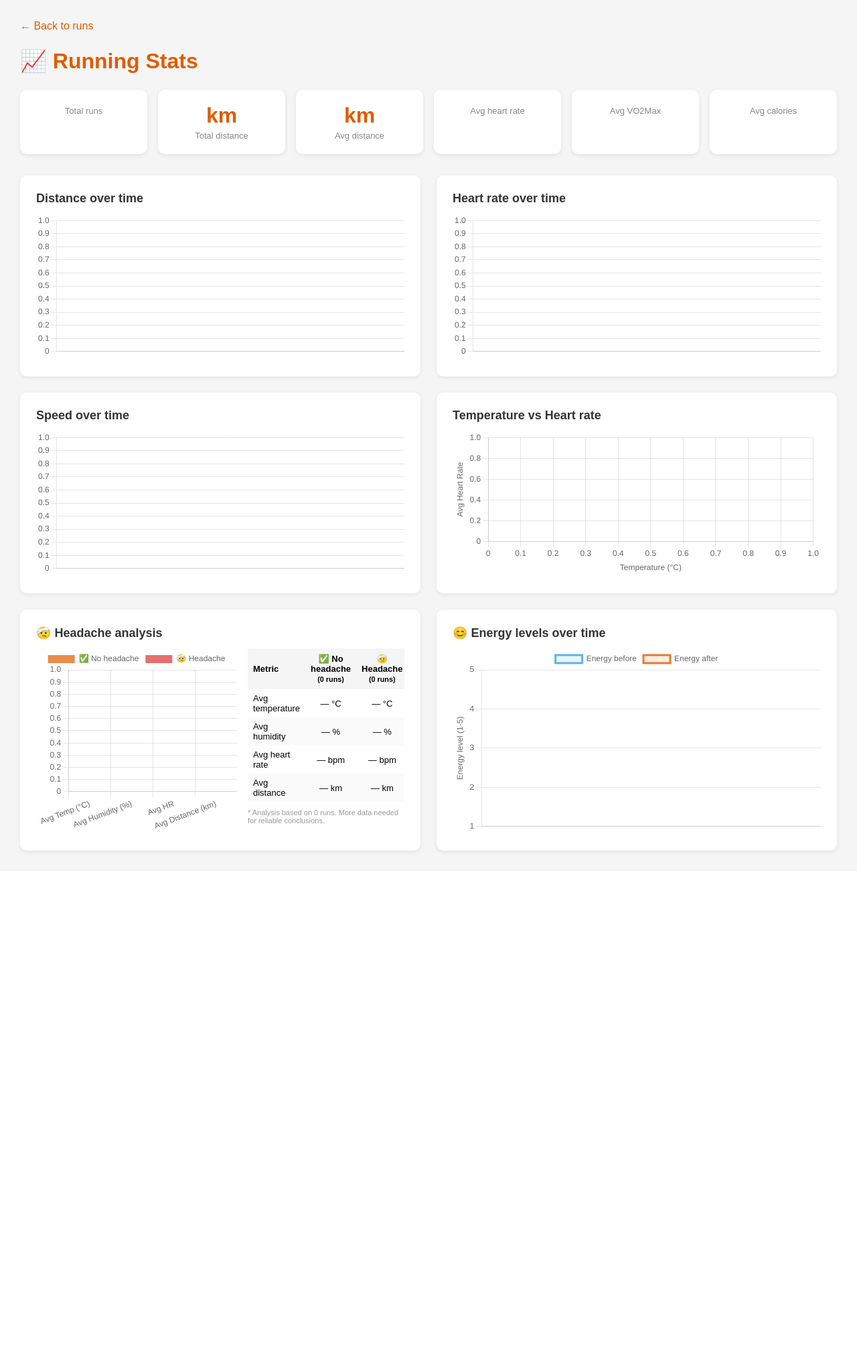
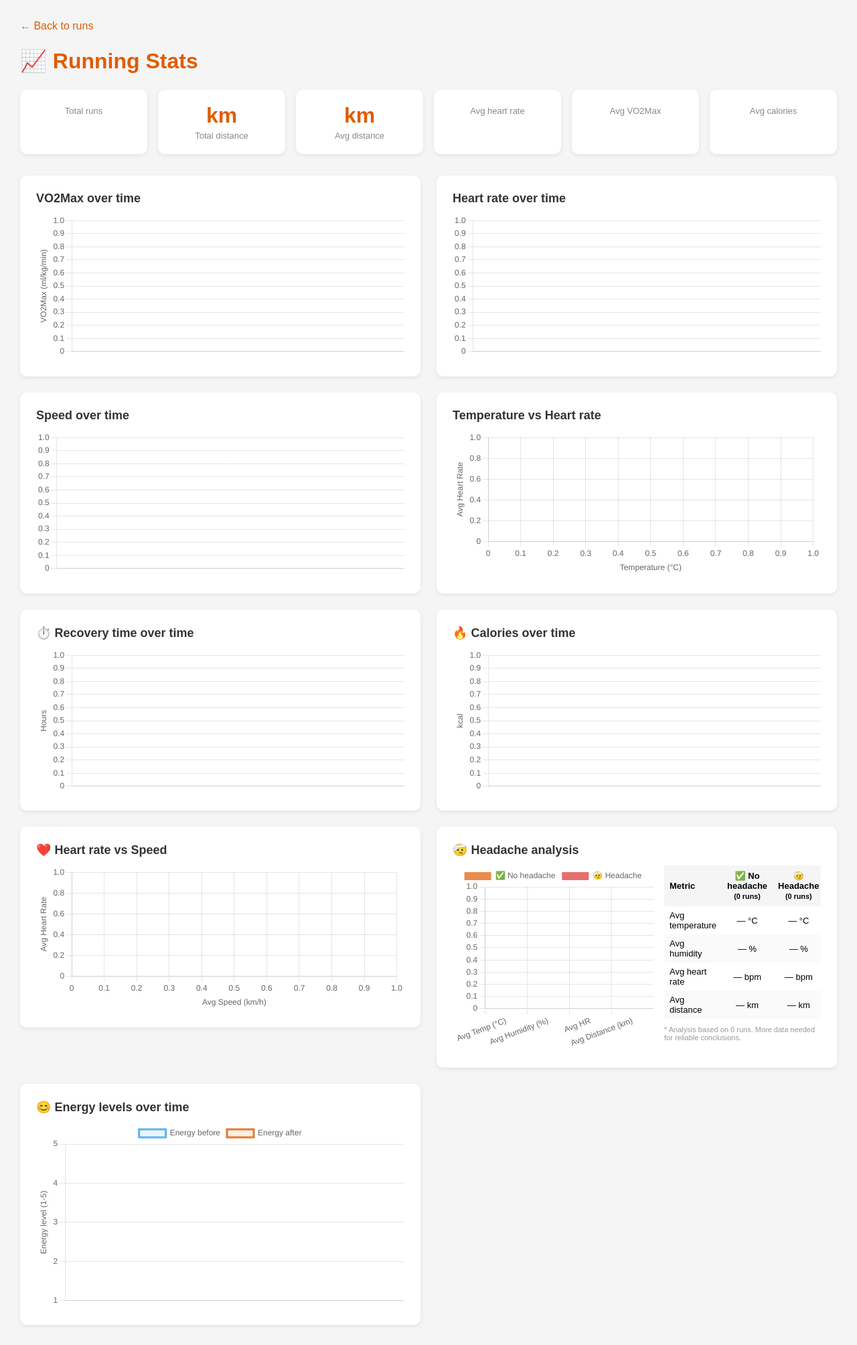
Before and after one commit to GrzyboZAUR/running-tracker, a Flask app: page /stats in a window 1280 px wide. Shown: the whole page at 67% size. Before the commit the page ends 1275 px from the top, so only its background shows below. Run offline with Flask 3, Linux system fonts and the light colour scheme; data that the repository does not hold is empty.

Commit message:
feat: add recovery time, calories and HR vs speed charts

```diff
--- a/app.py
+++ b/app.py
@@ -143,7 +143,8 @@ def stats():
     """).fetchone()
 
     runs_over_time = db.execute("""
-        SELECT date, distance_km, avg_heart_rate, avg_speed, vo2max
+        SELECT date, distance_km, avg_heart_rate, avg_speed, vo2max,
+               recovery_time_h, calories
         FROM runs
         ORDER BY date ASC
     """).fetchall()
--- a/templates/stats.html
+++ b/templates/stats.html
@@ -107,9 +107,9 @@
 
         <div class="charts">
         <div class="chart-box">
-            <h2>Distance over time</h2>
+            <h2>VO2Max over time</h2>
             <div class="chart-container">
-                <canvas id="distanceChart"></canvas>
+                <canvas id="vo2maxChart"></canvas>
             </div>
         </div>
         <div class="chart-box">
@@ -128,6 +128,24 @@
             <h2>Temperature vs Heart rate</h2>
             <div class="chart-container">
                 <canvas id="tempHrChart"></canvas>
+            </div>
+        </div>
+        <div class="chart-box">
+            <h2>⏱️ Recovery time over time</h2>
+            <div class="chart-container">
+                <canvas id="recoveryChart"></canvas>
+            </div>
+        </div>
+        <div class="chart-box">
+            <h2>🔥 Calories over time</h2>
+            <div class="chart-container">
+                <canvas id="caloriesChart"></canvas>
+            </div>
+        </div>
+        <div class="chart-box">
+            <h2>❤️ Heart rate vs Speed</h2>
+            <div class="chart-container">
+                <canvas id="hrSpeedChart"></canvas>
             </div>
         </div>
         <div class="chart-box wide">
@@ -157,20 +175,27 @@
         const blue = 'rgba(54, 162, 235, 0.8)';
         const blueLight = 'rgba(54, 162, 235, 0.15)';
 
-        new Chart(document.getElementById('distanceChart'), {
-            type: 'bar',
+        new Chart(document.getElementById('vo2maxChart'), {
+            type: 'line',
             data: {
                 labels: labels,
                 datasets: [{
-                    label: 'Distance (km)',
-                    data: runs.map(r => r.distance_km),
-                    backgroundColor: orange,
-                    borderRadius: 6
+                    label: 'VO2Max',
+                    data: runs.map(r => r.vo2max),
+                    borderColor: 'rgba(46, 184, 92, 0.8)',
+                    backgroundColor: 'rgba(46, 184, 92, 0.15)',
+                    tension: 0.3,
+                    fill: true
                 }]
             },
             options: {
                 maintainAspectRatio: false,
-                plugins: { legend: { display: false } }
+                plugins: { legend: { display: false } },
+                scales: {
+                    y: {
+                        title: { display: true, text: 'VO2Max (ml/kg/min)' }
+                    }
+                }
             }
         });
 
@@ -345,6 +370,79 @@
                 plugins: { legend: { position: 'top' } }
             }
         });
+
+    new Chart(document.getElementById('recoveryChart'), {
+            type: 'line',
+            data: {
+                labels: labels,
+                datasets: [{
+                    label: 'Recovery time (h)',
+                    data: runs.map(r => r.recovery_time_h),
+                    borderColor: 'rgba(153, 102, 255, 0.8)',
+                    backgroundColor: 'rgba(153, 102, 255, 0.15)',
+                    tension: 0.3,
+                    fill: true
+                }]
+            },
+            options: {
+                maintainAspectRatio: false,
+                plugins: { legend: { display: false } },
+                scales: {
+                    y: { title: { display: true, text: 'Hours' } }
+                }
+            }
+        });
+
+        new Chart(document.getElementById('caloriesChart'), {
+            type: 'bar',
+            data: {
+                labels: labels,
+                datasets: [{
+                    label: 'Calories',
+                    data: runs.map(r => r.calories),
+                    backgroundColor: 'rgba(255, 159, 64, 0.7)',
+                    borderRadius: 6
+                }]
+            },
+            options: {
+                maintainAspectRatio: false,
+                plugins: { legend: { display: false } },
+                scales: {
+                    y: { title: { display: true, text: 'kcal' } }
+                }
+            }
+        });
+
+        new Chart(document.getElementById('hrSpeedChart'), {
+            type: 'scatter',
+            data: {
+                datasets: [{
+                    label: 'HR vs Speed',
+                    data: runs.map(r => ({ x: r.avg_speed, y: r.avg_heart_rate })),
+                    backgroundColor: orange,
+                    pointRadius: 8
+                }]
+            },
+            options: {
+                maintainAspectRatio: false,
+                scales: {
+                    x: { title: { display: true, text: 'Avg Speed (km/h)' } },
+                    y: { title: { display: true, text: 'Avg Heart Rate' } }
+                },
+                plugins: {
+                    legend: { display: false },
+                    tooltip: {
+                        callbacks: {
+                            label: (ctx) => {
+                                const r = runs[ctx.dataIndex];
+                                return `${r.date}: ${ctx.parsed.y} bpm @ ${ctx.parsed.x} km/h`;
+                            }
+                        }
+                    }
+                }
+            }
+        });
+        console.log('runs data:', runs.map(r => ({ date: r.date, recovery: r.recovery_time_h, calories: r.calories })));
     </script>
 </body>
 </html>
```
Lines whose indentation alone changed are shown as unchanged.
